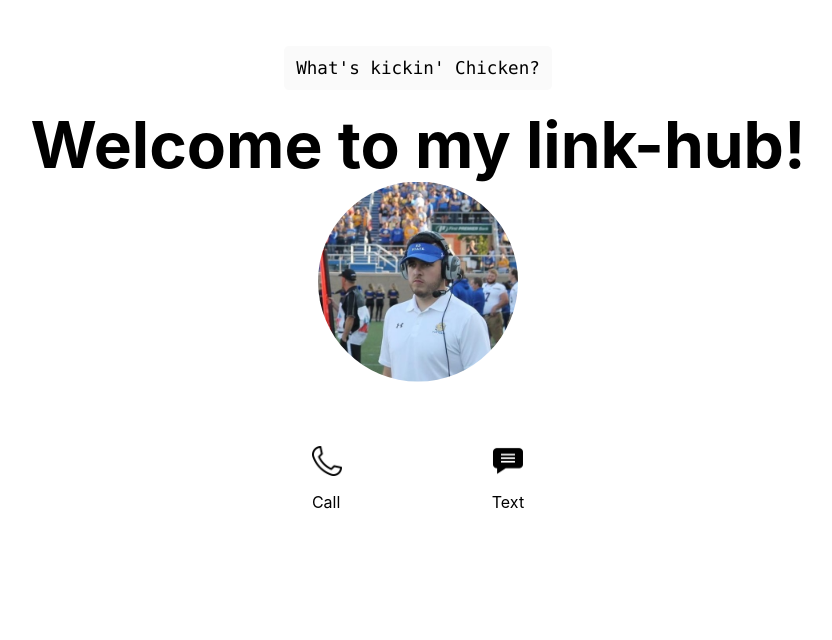
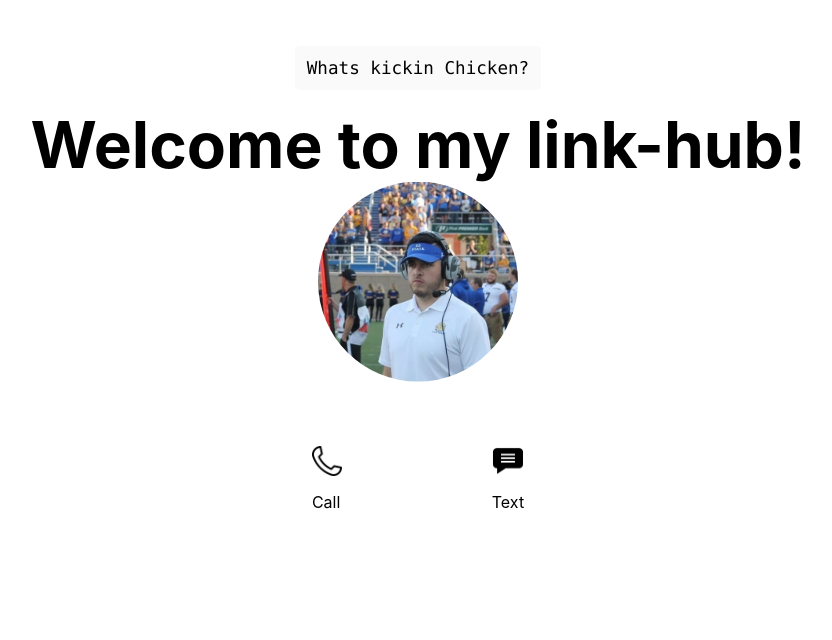
Before and after one commit to Ataylor56/link-hub, a Next.js app: page / in a window 1280 px wide. Shown: the part 136-776 px from the top of the page, without its empty margins (222-1054 px from the left). Built offline with nearby package versions, Linux system fonts and the light colour scheme.

Commit message:
Added Code Section Fix

```diff
--- a/pages/index.js
+++ b/pages/index.js
@@ -19,7 +19,7 @@ export default function Home() {
 
       <main className={styles.main}>
           <p className={styles.description}>
-              <code className={styles.code}>What's kickin' Chicken?</code>
+              <code className={styles.code}>Whats kickin Chicken?</code>
           </p>
 
           <h1 className={styles.title}>
```
